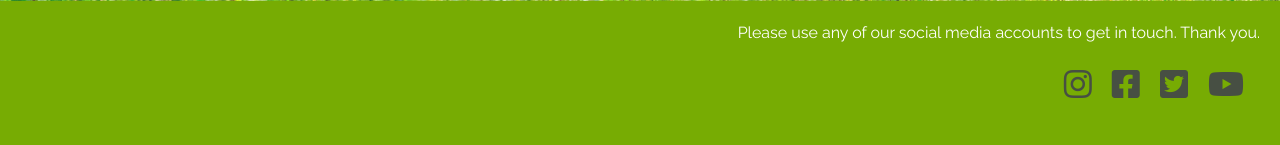
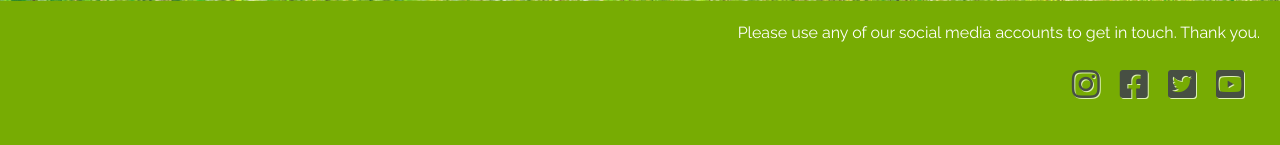
Before and after one commit to devtoguk/milestone-3-THINGS-TO-DO, a Flask app: page /about/ in a window 1280 px wide. Shown: the part 799-944 px from the top of the page. Run offline with Flask 2, Linux system fonts and the light colour scheme; data that the repository does not hold is empty; some libraries are stand-ins or nearby versions.

Commit message:
Re-style the social icons

```diff
--- a/static/css/style.css
+++ b/static/css/style.css
@@ -184,7 +184,7 @@
     font-family: 'Raleway', sans-serif;
 }
 
-.footer__icon {
+.social__icon {
     display: inline-block;
     margin-right: 0.5em;
     font-size: 2em;
@@ -192,11 +192,14 @@
 
 a.social:link, a.social:visited {
     color: var(--themeTreeBrown);
-    transition: 0.45s;
+    text-shadow: 1px 1px var(--themeSuperLightGreen);
+    transition: 0.35s;
 }
 
 a.social:hover, a.social:active {
-    color: #fff;
+    /* color: #fff; */
+    text-shadow: none;
+
 }
 
 
--- a/templates/base.html
+++ b/templates/base.html
@@ -2,7 +2,7 @@
     {"icon":"fa-instagram","urlLink": "https://www.instagram.com/"},
     {"icon":"fa-facebook-square","urlLink": "https://www.facebook.com/"},
     {"icon":"fa-twitter-square","urlLink": "https://twitter.com/"},
-    {"icon":"fa-youtube","urlLink": "https://www.youtube.com/"}
+    {"icon":"fa-youtube-square","urlLink": "https://www.youtube.com/"}
     ) %}
 
 <!DOCTYPE html>
@@ -123,7 +123,7 @@
         </p>
         <ul class="float-sm-left float-lg-right pl-0 pr-0">
         {% for item in social_links%}
-            <li class=" footer__icon">
+            <li class="social__icon">
                 <a class="social" href="{{ item['urlLink'] }}" target="_blank">
                 <i class="fab {{ item['icon'] }}"></i>
                 </a>
```
